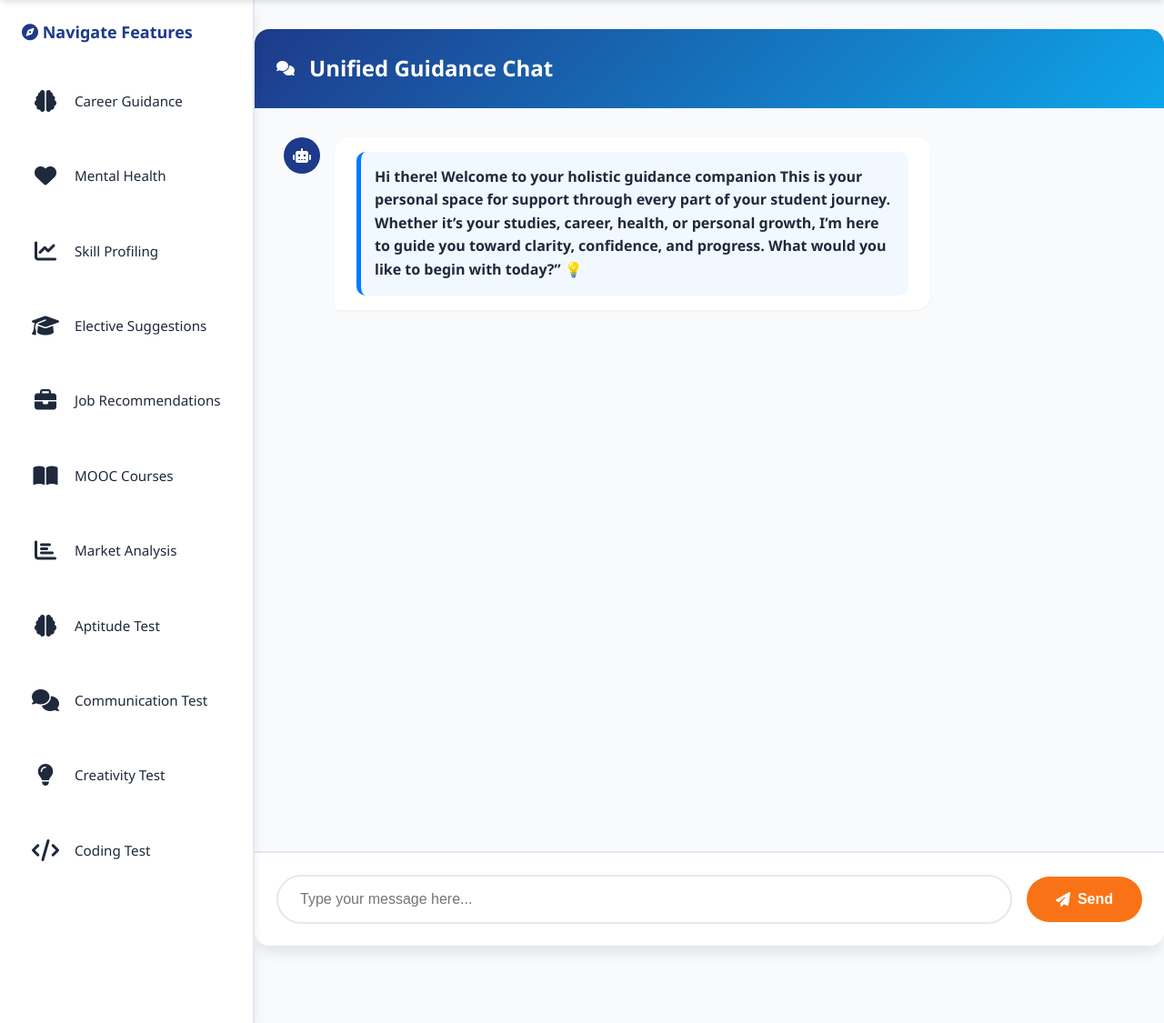
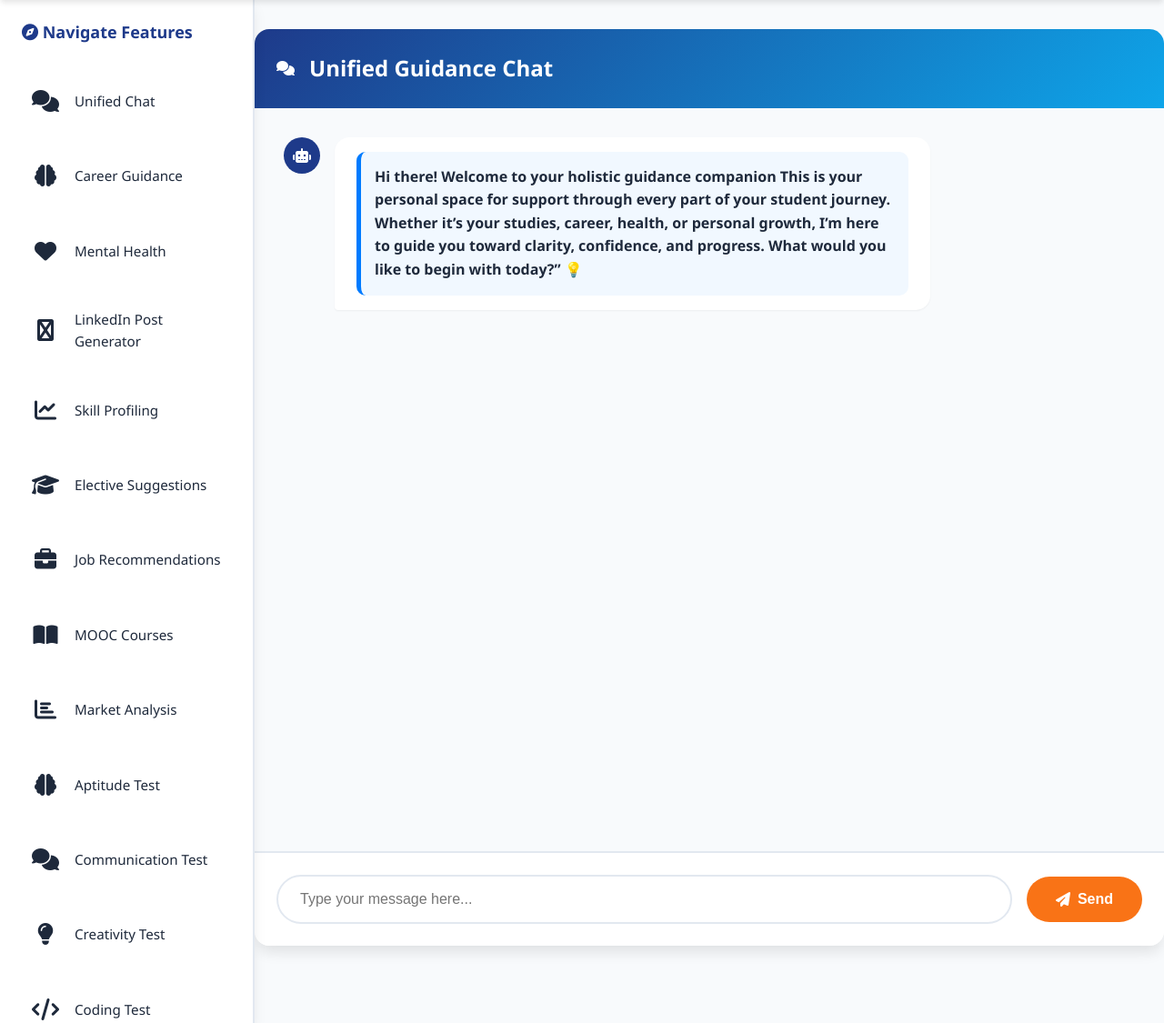
Before and after one commit to SiddhiSinghal/JIIT-AI-for-Holistic-Guidance, a Flask app: page /chat in a window 1280 px wide. Shown: the part 83-1208 px from the top of the page at 91% size. Run offline with Flask 3, Linux system fonts and the light colour scheme; the visitor is signed in with stand-in values (Sample User, id 1).

Commit message:
Add LinkedIn post generator feature and unified chat to navigation
Integrates the LinkedIn Post Generator feature into the navigation sidebar and homepage cards. Adds a "Unified Chat" entry to the sidebar navigation. Updates `templates/chat.html` and `templates/home.html` to include new navigation links for both features.

Replit-Commit-Author: Agent
Replit-Commit-Session-Id: e5270c1d-38b0-43ee-b913-4c83afbe6749
Replit-Commit-Checkpoint-Type: intermediate_checkpoint
Replit-Commit-Event-Id: 14a5f9b8-999d-4de6-8854-ca5cacb1c95e
Replit-Commit-Screenshot-Url: https://storage.googleapis.com/screenshot-production-us-central1/2aa860b5-0668-41da-9f4c-a94cdfe8e81f/e5270c1d-38b0-43ee-b913-4c83afbe6749/pwfbOzo

```diff
--- a/templates/chat.html
+++ b/templates/chat.html
@@ -36,6 +36,10 @@
       <i class="fas fa-compass"></i> Navigate Features
     </h3>
     <nav class="panel-nav">
+      <a href="/chat" class="panel-nav-item">
+        <span class="panel-icon"><i class="fas fa-comments"></i></span>
+        <span class="panel-label">Unified Chat</span>
+      </a>
       <a href="/chat?mode=career" class="panel-nav-item">
         <span class="panel-icon"><i class="fas fa-brain"></i></span>
         <span class="panel-label">Career Guidance</span>
@@ -43,6 +47,10 @@
       <a href="/chat?mode=mental_health" class="panel-nav-item">
         <span class="panel-icon"><i class="fas fa-heart"></i></span>
         <span class="panel-label">Mental Health</span>
+      </a>
+      <a href="/chat?mode=linkedin" class="panel-nav-item">
+        <span class="panel-icon"><i class="fas fa-linkedin"></i></span>
+        <span class="panel-label">LinkedIn Post Generator</span>
       </a>
       <a href="/profile" class="panel-nav-item">
         <span class="panel-icon"><i class="fas fa-chart-line"></i></span>
```
Also changed, not shown: templates/home.html (+20 -0 lines).
